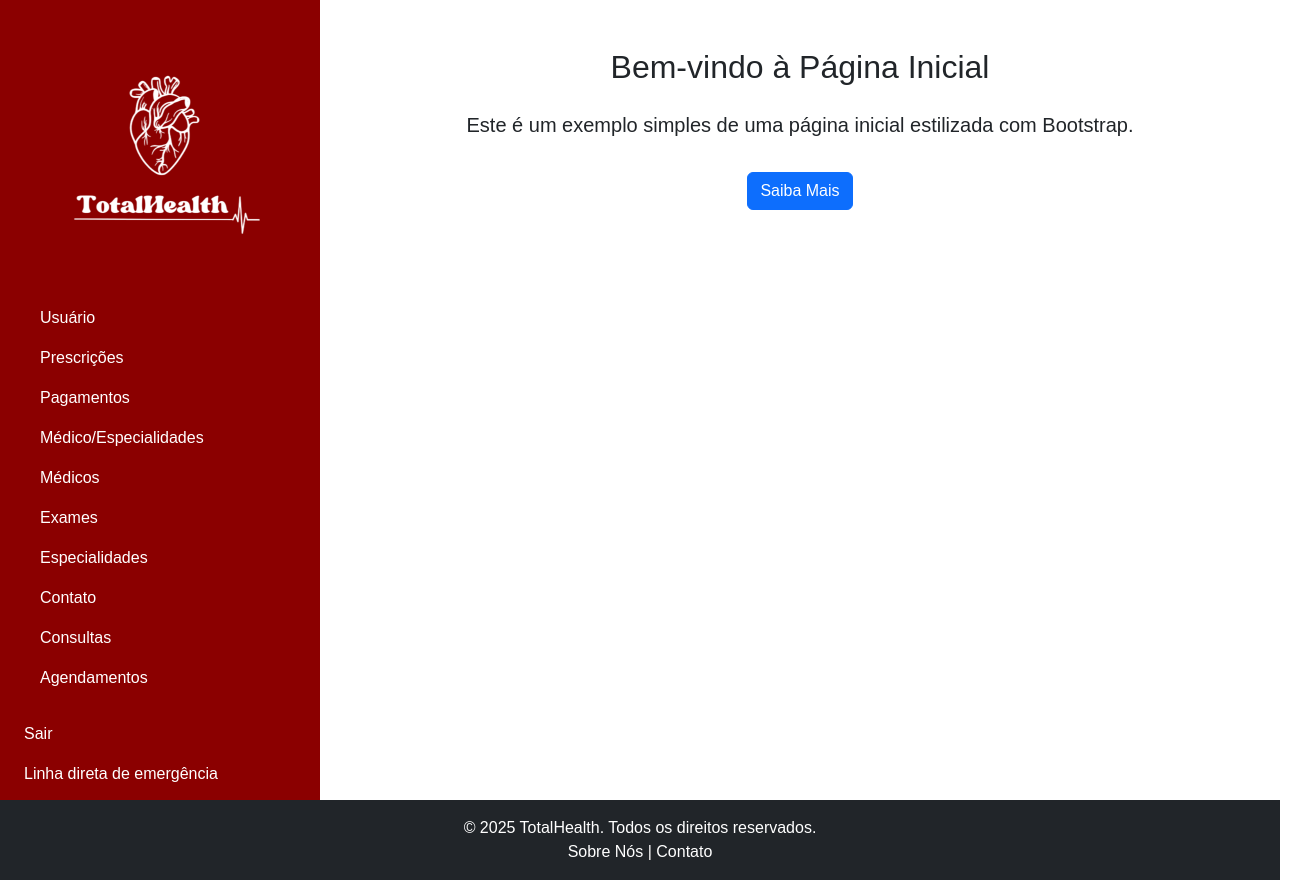
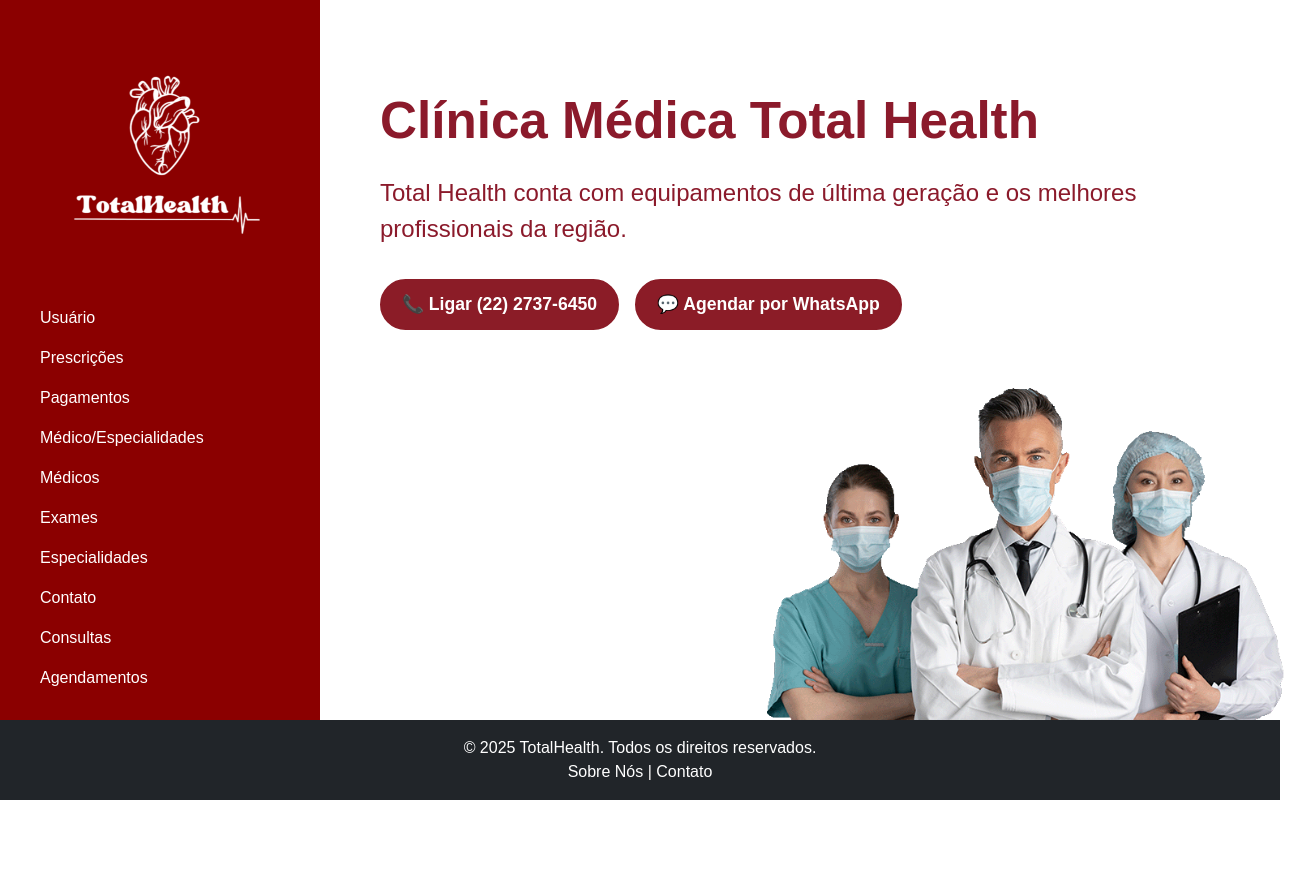
Before and after one commit to ItaloSenai2A/total-health, a React (Vite) app: page / in a window 1280 px wide. Shown: the whole page, 1302 px wide, since content can reach past the window. After the commit the page ends 842 px from the top, so only its background shows below. Built offline with nearby package versions, Linux system fonts and the light colour scheme.

Commit message:
Estilizando a tela inicial do site e realizando alterações no footer

```diff
--- a/src/App.jsx
+++ b/src/App.jsx
@@ -5,7 +5,7 @@ import "./App.css";
 
 import Header from "./components/header/Header";
 import Footer from "./components/footer/Footer";
-import Logo from "./assets/LogotipoTotalHealth-Photoroom.png"; // Logo inserida
+import Logo from "./assets/LogotipoTotalHealth-Photoroom.png";
 import LogoMobile from "./assets/LogotipoTotalHealth-Mobile.png";
 
 import Sobre from "./pages/Sobre";
@@ -29,10 +29,11 @@ import HeaderMobile from "./components/header/HeaderMobile";
 function App() {
   return (
     <BrowserRouter>
+      <div className="d-flex flex-column min-vh-100">
         <HeaderMobile Logo={LogoMobile} />
-      <div className="d-flex min-vh-100">
+        <div className="d-flex flex-grow-1" style={{ backgroundColor: "#ffffff" }}>
           <Header Logo={Logo} />
-        <main>
+          <main className="flex-grow-1" style={{ padding: "4rem 2rem", margin: "1rem", borderRadius: "12px", color: "#8b1a2b" }}>
             <Routes>
               <Route path="/" element={<Home />} />
               <Route path="/sobre" element={<Sobre />} />
@@ -40,10 +41,7 @@ function App() {
               <Route path="/usuario" element={<Usuario />} />
               <Route path="/prescricao" element={<Prescricao />} />
               <Route path="/pagamento" element={<Pagamento />} />
-            <Route
-              path="/medicoEspecialidades"
-              element={<MedicoEspecialidade />}
-            />
+              <Route path="/medicoEspecialidades" element={<MedicoEspecialidade />} />
               <Route path="/medico" element={<Medico />} />
               <Route path="/exame" element={<Exame />} />
               <Route path="/especialidade" element={<Especialidade />} />
@@ -57,6 +55,7 @@ function App() {
           </main>
         </div>
         <Footer />
+      </div>
     </BrowserRouter>
   );
 }
--- a/src/components/footer/Footer.jsx
+++ b/src/components/footer/Footer.jsx
@@ -2,7 +2,16 @@ import React from "react";
 
 const Footer = () => {
   return (
-    <footer className="bg-dark text-white text-center py-3">
+    <footer
+      className="bg-dark text-white text-center py-3"
+      style={{
+        position: "fixed",
+        bottom: 0,
+        left: 0,
+        width: "100%",
+        zIndex: 10,
+      }}
+    >
       <div className="container">
         <p className="mb-0">
           © 2025 TotalHealth. Todos os direitos reservados.
--- a/src/pages/Home.jsx
+++ b/src/pages/Home.jsx
@@ -1,16 +1,89 @@
+import Medicos from "../assets/capadositetotalhealth.png";
+
 const Home = () => {
-    return (
-      <div className="container mt-5">
-        <div className="text-center">
-          <h2 className="mb-4">Bem-vindo à Página Inicial</h2>
-          <p className="lead">
-            Este é um exemplo simples de uma página inicial estilizada com
-            Bootstrap.
-          </p>
-          <button className="btn btn-primary mt-3">Saiba Mais</button>
+  return (
+    <div
+      className="container"
+      style={{
+        position: "relative",
+        minHeight: "80vh",
+        paddingTop: "10px", // ⬆️ subiu mais o conteúdo geral
+        paddingBottom: "60px",
+      }}
+    >
+      {/* Imagem maior, visível e posicionada no canto direito */}
+      <img
+        src={Medicos}
+        alt="Equipe médica"
+        style={{
+          position: "absolute",
+          right: "-70px",
+          bottom: "-60px", // imagem não está mais colada no rodapé
+          height: "430px",
+          zIndex: 0,
+        }}
+      />
+
+      <div
+        className="text-start"
+        style={{
+          position: "relative",
+          zIndex: 1,
+          marginTop: "0px", // ⬆️ remove o espaçamento superior
+        }}
+      >
+        <h1
+          style={{
+            fontWeight: "700",
+            fontSize: "3.2rem",
+            marginBottom: "1.5rem",
+            color: "#8b1a2b",
+          }}
+        >
+          Clínica Médica Total Health
+        </h1>
+        <p
+          style={{
+            fontSize: "1.5rem",
+            marginBottom: "2rem",
+            color: "#8b1a2b",
+          }}
+        >
+          Total Health conta com equipamentos de última geração e os melhores profissionais da região.
+        </p>
+        <div className="d-flex gap-3">
+          <button
+            className="btn"
+            style={{
+              borderRadius: "30px",
+              fontWeight: "600",
+              color: "white",
+              backgroundColor: "#8B1C27",
+              border: "2px solid #8B1C27",
+              fontSize: "1.1rem",
+              padding: "10px 20px",
+            }}
+          >
+            📞 Ligar (22) 2737-6450
+          </button>
+          <button
+            className="btn"
+            style={{
+              borderRadius: "30px",
+              fontWeight: "600",
+              color: "white",
+              backgroundColor: "#8B1C27",
+              border: "2px solid #8B1C27",
+              fontSize: "1.1rem",
+              padding: "10px 20px",
+            }}
+          >
+            💬 Agendar por WhatsApp
+          </button>
         </div>
       </div>
-    );
-  };
+    </div>
+  );
+};
 
-  export default Home;
+export default Home;
```
Also changed, not shown: src/assets/capadositetotalhealth.png. Lines whose indentation alone changed are shown as unchanged.
